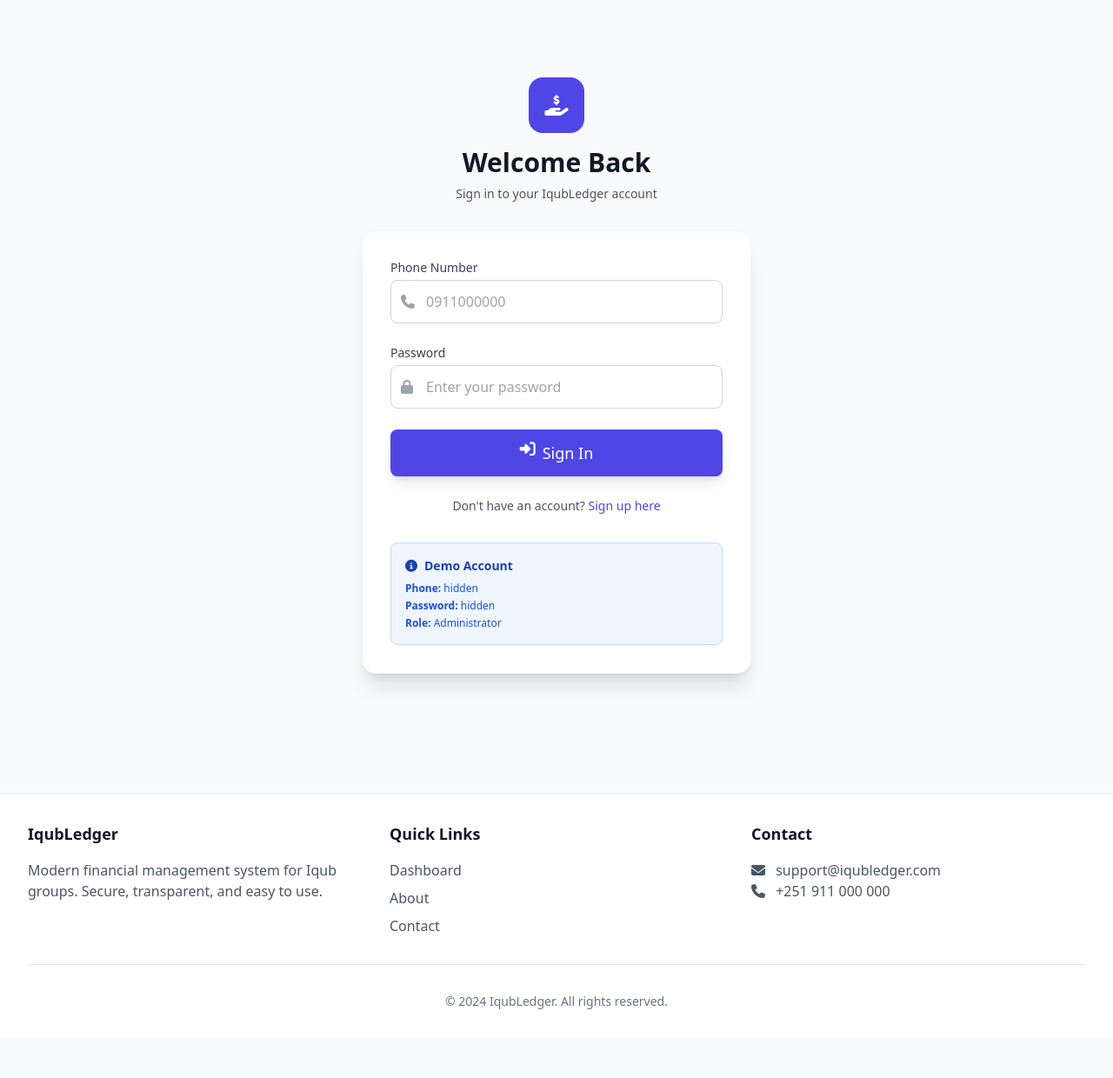
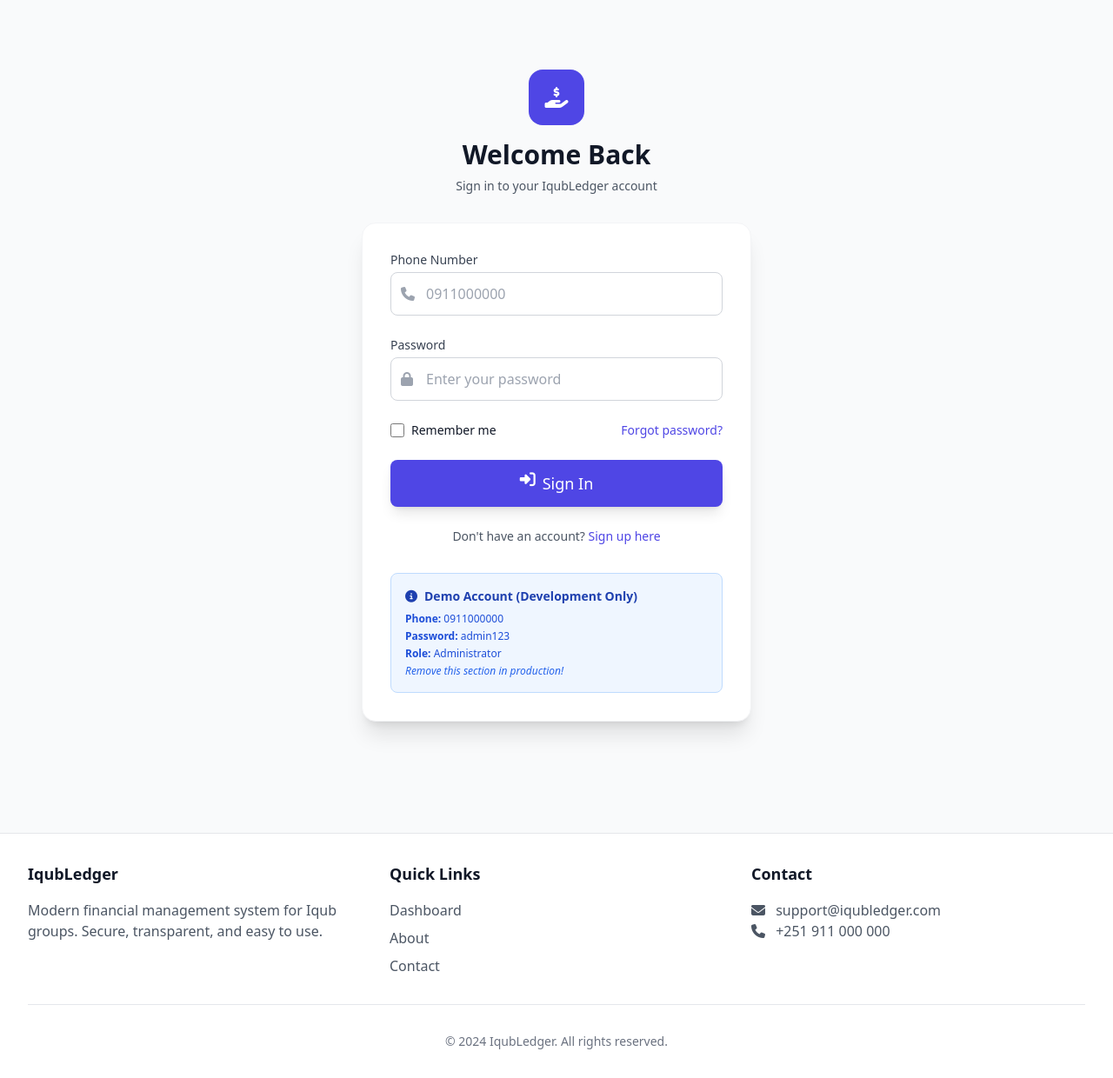
Before and after one commit to abihacker456/fintech-app, a Flask app: page /login in a window 1280 px wide. Shown: the whole page at 87% size. Before the commit the page ends 1161 px from the top, so only its background shows below. Run offline with Flask 3, Linux system fonts and the light colour scheme; some libraries are stand-ins or nearby versions.

Commit message:
Enhance login form with additional features
Added 'Remember Me' checkbox and 'Forgot Password' link to the login form. Included demo account information for development purposes.

```diff
--- a/templates/login.html
+++ b/templates/login.html
@@ -5,6 +5,7 @@
 {% block content %}
 <div class="min-h-screen flex items-center justify-center py-12 px-4 sm:px-6 lg:px-8">
     <div class="max-w-md w-full space-y-8">
+        <!-- Logo & Header -->
         <div class="text-center">
             <div class="mx-auto w-16 h-16 bg-indigo-600 rounded-2xl flex items-center justify-center mb-4">
                 <i class="fas fa-hand-holding-usd text-white text-2xl"></i>
@@ -17,8 +18,10 @@
             </p>
         </div>
 
+        <!-- Login Form -->
         <div class="bg-white p-8 rounded-2xl shadow-xl card-hover border border-gray-100">
             <form class="space-y-6" action="/login" method="POST">
+                <!-- Phone Number -->
                 <div>
                     <label for="phone" class="block text-sm font-medium text-gray-700 mb-1">
                         Phone Number
@@ -29,10 +32,12 @@
                         </div>
                         <input id="phone" name="phone" type="tel" required
                                class="block w-full pl-10 pr-3 py-3 border border-gray-300 rounded-lg focus:ring-2 focus:ring-indigo-500 focus:border-indigo-500 transition duration-150"
-                               placeholder="0911000000">
+                               placeholder="0911000000"
+                               value="{{ request.form.phone if request.form }}">
                     </div>
                 </div>
 
+                <!-- Password -->
                 <div>
                     <label for="password" class="block text-sm font-medium text-gray-700 mb-1">
                         Password
@@ -47,6 +52,23 @@
                     </div>
                 </div>
 
+                <!-- Remember Me & Forgot Password -->
+                <div class="flex items-center justify-between">
+                    <div class="flex items-center">
+                        <input id="remember_me" name="remember_me" type="checkbox"
+                               class="h-4 w-4 text-indigo-600 focus:ring-indigo-500 border-gray-300 rounded">
+                        <label for="remember_me" class="ml-2 block text-sm text-gray-900">
+                            Remember me
+                        </label>
+                    </div>
+                    <div class="text-sm">
+                        <a href="/forgot-password" class="font-medium text-indigo-600 hover:text-indigo-500">
+                            Forgot password?
+                        </a>
+                    </div>
+                </div>
+
+                <!-- Submit Button -->
                 <div>
                     <button type="submit"
                             class="group relative w-full flex justify-center py-3 px-4 border border-transparent rounded-lg shadow-lg text-white bg-indigo-600 hover:bg-indigo-700 focus:outline-none focus:ring-2 focus:ring-offset-2 focus:ring-indigo-500 transition duration-150 font-medium text-lg">
@@ -55,6 +77,7 @@
                     </button>
                 </div>
 
+                <!-- Register Link -->
                 <div class="text-center">
                     <p class="text-sm text-gray-600">
                         Don't have an account?
@@ -65,20 +88,22 @@
                 </div>
             </form>
 
-            <!-- Demo Account Info -->
+            <!-- Demo Account Info (Remove in Production) -->
+            {% if request.host_url.startswith('http://127.0.0.1') or request.host_url.startswith('http://localhost') %}
             <div class="mt-8 p-4 bg-blue-50 rounded-lg border border-blue-200">
                 <h4 class="text-sm font-semibold text-blue-800 mb-2 flex items-center">
                     <i class="fas fa-info-circle mr-2"></i>
-                    Demo Account
+                    Demo Account (Development Only)
                 </h4>
                 <div class="text-xs text-blue-700 space-y-1">
-                    <p><strong>Phone:</strong> hidden</p>
-                    <p><strong>Password:</strong> hidden</p>
+                    <p><strong>Phone:</strong> 0911000000</p>
+                    <p><strong>Password:</strong> admin123</p>
                     <p><strong>Role:</strong> Administrator</p>
+                    <p class="text-blue-600 text-xs italic">Remove this section in production!</p>
                 </div>
             </div>
+            {% endif %}
         </div>
     </div>
 </div>
-
 {% endblock %}
```
